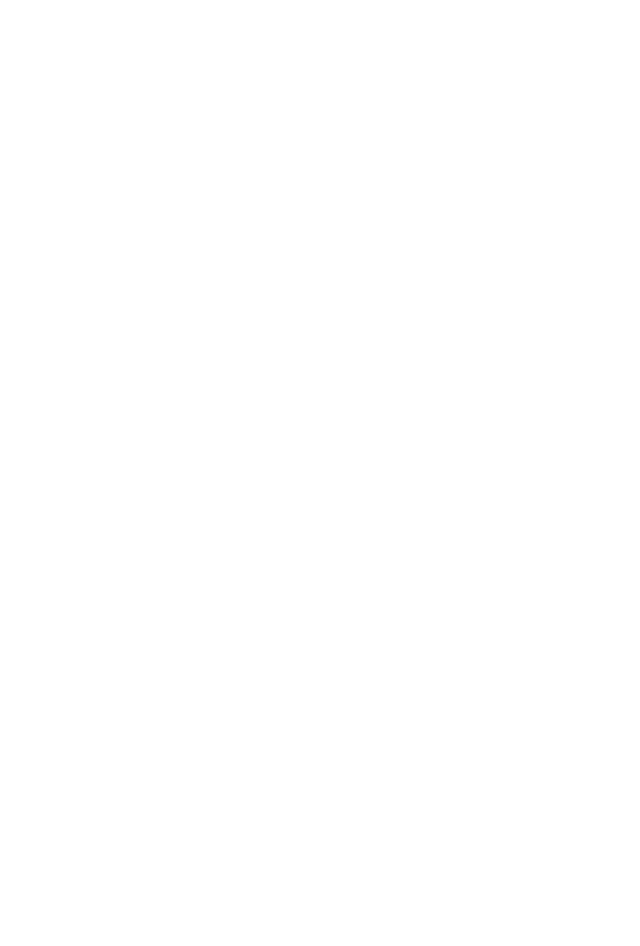
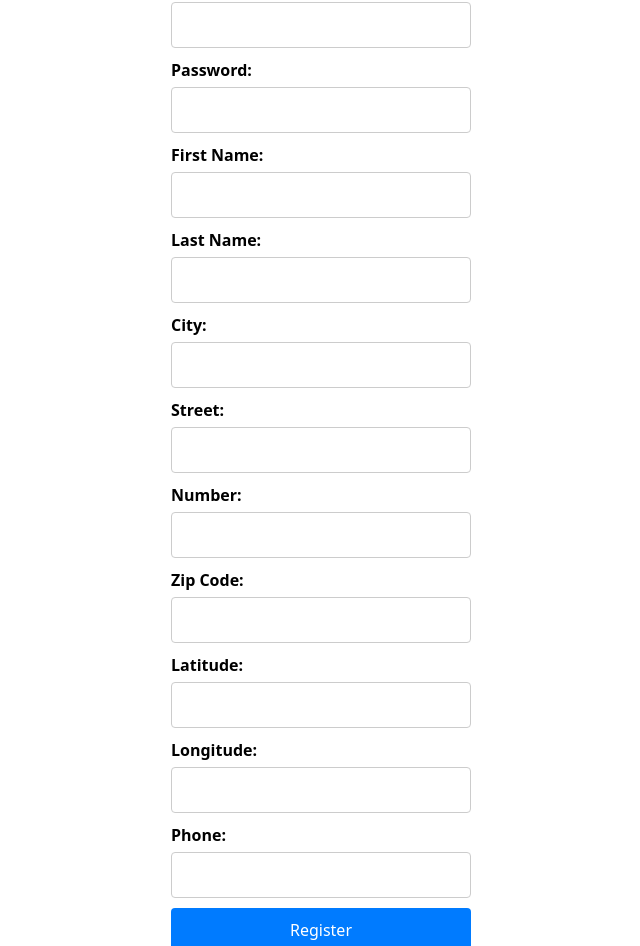
Before and after one commit to RenanStMeira/Angular-store, an Angular app: page /cadastro in a window 1280 px wide. Before the commit this address led to /products. Shown: the part 212-1158 px from the top of the page, without its empty margins (319-959 px from the left). Before the commit the page ends 800 px from the top, so only its background shows below. Built offline with nearby package versions, Linux system fonts and the light colour scheme; no server answers.

Commit message:
create: forms

```diff
--- a/src/app/app-routing.module.ts
+++ b/src/app/app-routing.module.ts
@@ -2,11 +2,13 @@
 import { RouterModule, Routes } from '@angular/router';
 import { ProductsComponent } from './components/products/products.component';
 import { ProductDetailsComponent } from './components/products/datails/datails.component';
+import { FormComponent } from './components/form/form.component';
 
 const routes: Routes = [
   { path: 'home', component: ProductsComponent },
   { path: 'products', component: ProductsComponent },
   { path: 'product/:id', component: ProductDetailsComponent },
+  { path: 'cadastro', component: FormComponent },
   { path: '', redirectTo: 'products', pathMatch: 'full' },
   { path: '**', redirectTo: 'products', pathMatch: 'full' },
 ];
--- a/src/app/app.module.ts
+++ b/src/app/app.module.ts
@@ -11,6 +11,7 @@
 import { HomeComponent } from './pages/home/home.component';
 import { HeaderComponent } from './components/header/header.component';
 import { FooterComponent } from './components/footer/footer.component';
+import { FormComponent } from './components/form/form.component';
 
 @NgModule({
   declarations: [
@@ -21,6 +22,7 @@
     HomeComponent,
     HeaderComponent,
     FooterComponent,
+    FormComponent,
   ],
   imports: [
     BrowserModule,
--- /dev/null
+++ b/src/app/components/form/form.component.html
@@ -0,0 +1,39 @@
+<form class="registration-form">
+    <label class="form-label" for="email">Email:</label>
+    <input class="form-input" type="email" id="email" name="email" required>
+
+    <label class="form-label" for="username">Username:</label>
+    <input class="form-input" type="text" id="username" name="username" required>
+
+    <label class="form-label" for="password">Password:</label>
+    <input class="form-input" type="password" id="password" name="password" required>
+
+    <label class="form-label" for="firstname">First Name:</label>
+    <input class="form-input" type="text" id="firstname" name="name[firstname]" required>
+
+    <label class="form-label" for="lastname">Last Name:</label>
+    <input class="form-input" type="text" id="lastname" name="name[lastname]" required>
+
+    <label class="form-label" for="city">City:</label>
+    <input class="form-input" type="text" id="city" name="address[city]" required>
+
+    <label class="form-label" for="street">Street:</label>
+    <input class="form-input" type="text" id="street" name="address[street]" required>
+
+    <label class="form-label" for="number">Number:</label>
+    <input class="form-input" type="number" id="number" name="address[number]" required>
+
+    <label class="form-label" for="zipcode">Zip Code:</label>
+    <input class="form-input" type="text" id="zipcode" name="address[zipcode]" required>
+
+    <label class="form-label" for="lat">Latitude:</label>
+    <input class="form-input" type="text" id="lat" name="address[geolocation][lat]" required>
+
+    <label class="form-label" for="long">Longitude:</label>
+    <input class="form-input" type="text" id="long" name="address[geolocation][long]" required>
+
+    <label class="form-label" for="phone">Phone:</label>
+    <input class="form-input" type="tel" id="phone" name="phone" required>
+
+    <button class="form-button" type="submit">Register</button>
+</form>
--- /dev/null
+++ b/src/app/components/form/form.component.scss
@@ -0,0 +1,32 @@
+.registration-form {
+    display: flex;
+    flex-direction: column;
+    width: 300px;
+    margin: 0 auto;
+}
+
+.form-label {
+    font-weight: bold;
+    margin-top: 10px;
+}
+
+.form-input {
+    padding: 10px;
+    margin-top: 5px;
+    border: 1px solid #ccc;
+    border-radius: 4px;
+}
+
+.form-button {
+    padding: 10px 20px;
+    margin-top: 10px;
+    background-color: #007bff;
+    color: #fff;
+    border: none;
+    cursor: pointer;
+    border-radius: 4px;
+}
+
+.form-button:hover {
+    background-color: #0056b3;
+}
--- a/src/app/components/header/header.component.html
+++ b/src/app/components/header/header.component.html
@@ -3,9 +3,9 @@
         <img [src]="image" [alt]="alt">
     </div>
     <div class="container__links">
+        <a routerLink="/home">Inicio</a>
         <a routerLink="/products">Produtos</a>
-        <a href="">Cadastro</a>
-        <a href="">Contato</a>
+        <a routerLink="/cadastro">Cadastro</a>
     </div>
     <div class="conatiner__login">
         <button>Login</button>
```
Also changed, not shown: src/app/components/form/form.component.ts (added, +10 -0 lines), 1 other file (tests, documents, lock files or other folders).
